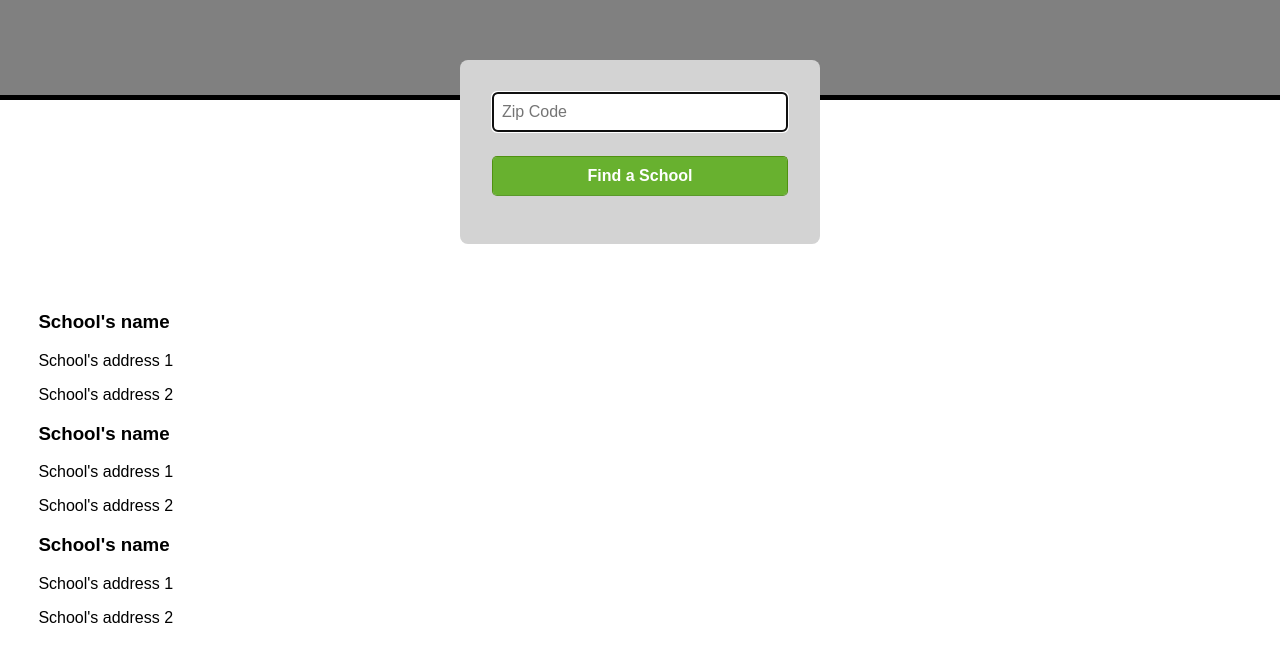
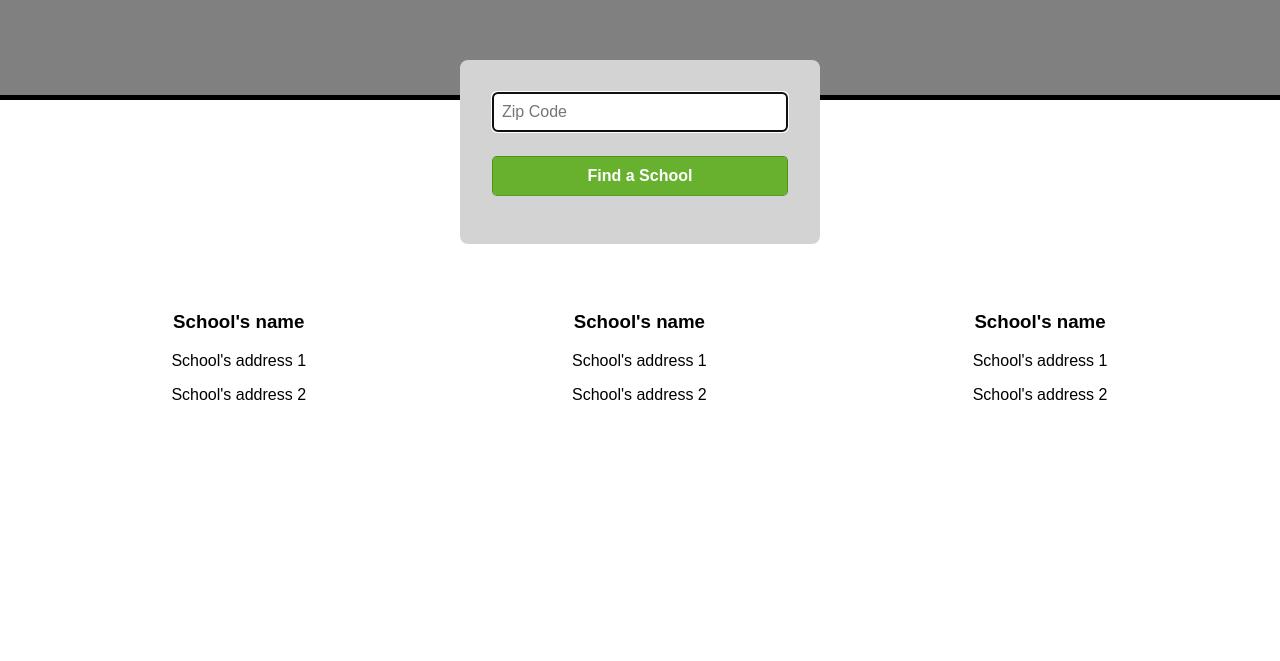
Before and after one commit to sbsmith86/GIVEFood, a plain HTML site: page index.html in a window 1280 px wide. Shown: the part 145-806 px from the top of the page. Drawn offline with nearby package versions, Linux system fonts and the light colour scheme; some packages are replaced by stand-ins of ours.

Commit message:
Fixing a display issue

```diff
--- a/index.html
+++ b/index.html
@@ -29,17 +29,17 @@
         </form>
       </section>
       <section class="main-schools-container">
-        <article class="school-result-0">
+        <article class="school-result school-result-0">
           <h3 class="school-name">School's name</h3>
           <p class="school-street">School's address 1</p>
           <p class="school-city-state">School's address 2</p>
         </article>
-        <article class="school-result-1">
+        <article class="school-result school-result-1">
           <h3 class="school-name">School's name</h3>
           <p class="school-street">School's address 1</p>
           <p class="school-city-state">School's address 2</p>
         </article>
-        <article class="school-result-2">
+        <article class="school-result school-result-2">
           <h3 class="school-name">School's name</h3>
           <p class="school-street">School's address 1</p>
           <p class="school-city-state">School's address 2</p>
```
